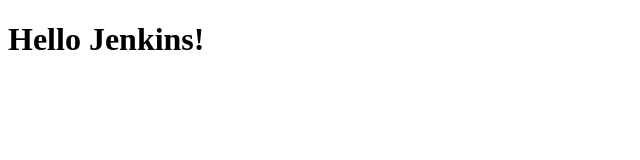
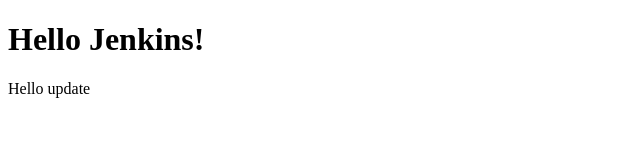
Before and after one commit to jimbo9943/master-jenkins, a plain HTML site: page index.html in a window 1280 px wide. Shown: the whole page, without its empty margins (0-640 px from the left). Drawn offline with Linux system fonts and the light colour scheme.

Commit message:
updated index file

```diff
--- a/index.html
+++ b/index.html
@@ -8,5 +8,6 @@
 </head>
 <body>
     <h1>Hello Jenkins!</h1>
+    <p>Hello update</p>
 </body>
 </html>
```
